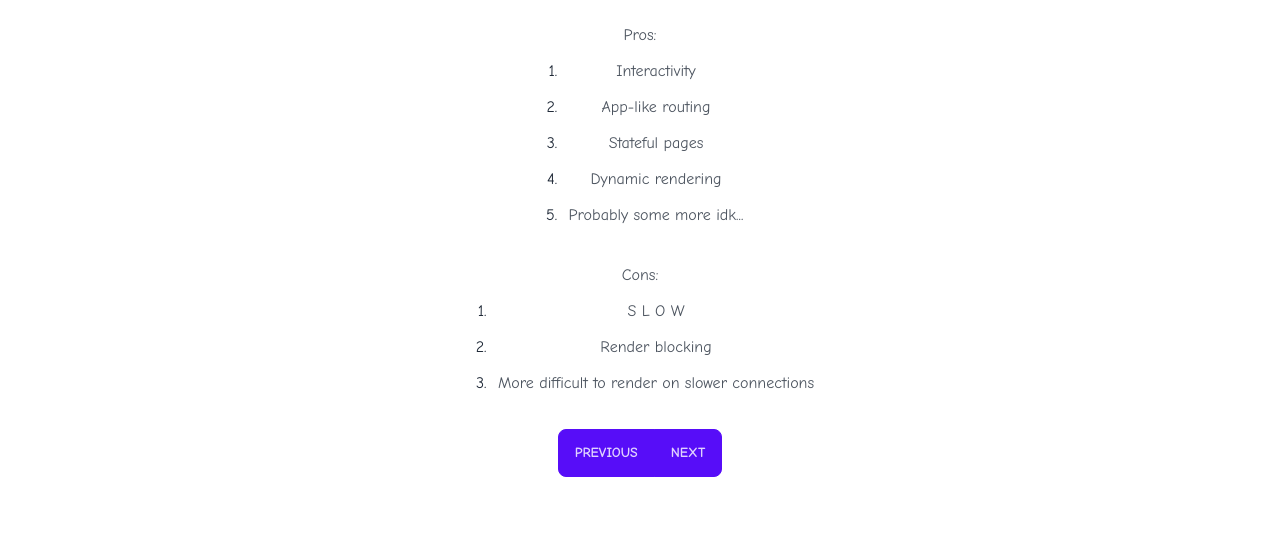
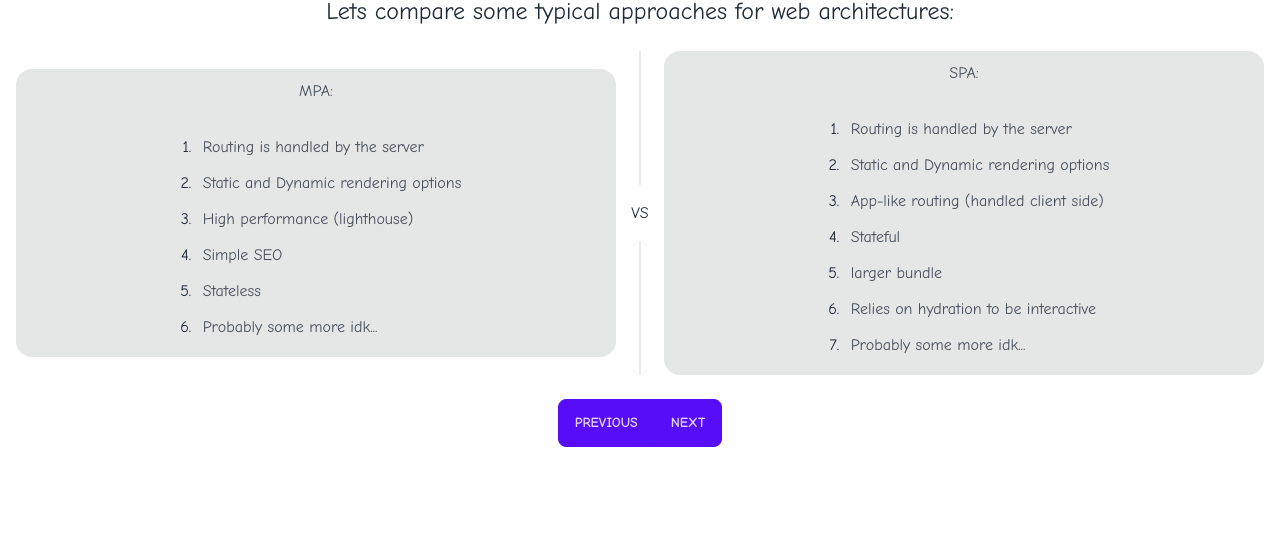
Before and after one commit to atridadl/devedmonton-july-2023, an Astro site: page /1 in a window 1280 px wide. Shown: the part 253-800 px from the top of the page. Built offline with nearby package versions, Linux system fonts and the light colour scheme; Astro itself is replaced by a stand-in of ours.

Commit message:
Content updates

```diff
--- a/src/pages/1.astro
+++ b/src/pages/1.astro
@@ -6,27 +6,39 @@ import BaseLayout from "../layouts/BaseLayout.astro";
 	<BaseLayout title="?????">
 		<h1 class="text-6xl font-bold text-secondary">B-but why?</h1>
 		<h2 class="text-2xl">
-			Well... lets do some pros and con of Javascript in webpages:
+			Lets compare some typical approaches for web architectures:
 		</h2>
 
-		<div class="prose">
-			Pros:
-			<ol class="">
-				<li>Interactivity</li>
-				<li>App-like routing</li>
-				<li>Stateful pages</li>
-				<li>Dynamic rendering</li>
-				<li>Probably some more idk...</li>
-			</ol>
-		</div>
+		<div class="flex flex-row items-center justify-center w-full mx-auto">
+			<div
+				class="flex-grow min-h-[100%] card bg-base-300 rounded-box place-items-center prose text-left p-2"
+			>
+				<div>MPA:</div>
+				<ol>
+					<li>Routing is handled by the server</li>
+					<li>Static and Dynamic rendering options</li>
+					<li>High performance (lighthouse)</li>
+					<li>Simple SEO</li>
+					<li>Stateless</li>
+					<li>Probably some more idk...</li>
+				</ol>
+			</div>
+			<div class="divider divider-horizontal">VS</div>
+			<div
+				class="grid flex-grow min-h-[100%] card bg-base-300 rounded-box place-items-center prose text-left p-2"
+			>
+				<div>SPA:</div>
 
-		<div class="prose">
-			Cons:
-			<ol class="">
-				<li>S L O W</li>
-				<li>Render blocking</li>
-				<li>More difficult to render on slower connections</li>
-			</ol>
+				<ol>
+					<li>Routing is handled by the server</li>
+					<li>Static and Dynamic rendering options</li>
+					<li>App-like routing (handled client side)</li>
+					<li>Stateful</li>
+					<li>larger bundle</li>
+					<li>Relies on hydration to be interactive</li>
+					<li>Probably some more idk...</li>
+				</ol>
+			</div>
 		</div>
 	</BaseLayout>
 </html>
--- a/src/pages/2.astro
+++ b/src/pages/2.astro
@@ -5,7 +5,7 @@ import BaseLayout from "../layouts/BaseLayout.astro";
 ---
 
 <html lang="en">
-	<BaseLayout title="🤫">
+	<BaseLayout title="🚀">
 		<h1 class="text-6xl font-bold text-secondary">Enter Astro!</h1>
 		<h2 class="text-2xl">
 			Astro is a framework that uses the <span class="text-secondary"
@@ -16,7 +16,7 @@ import BaseLayout from "../layouts/BaseLayout.astro";
 			By default, the server renders HTML, and sends just that back to the
 			client. Any interactivity requires you to <span
 				class="text-secondary">opt in</span
-			>.
+			>. These sections where you opt in are called interactive islands.
 		</h3>
 
 		<p>
--- a/src/pages/404.astro
+++ b/src/pages/404.astro
@@ -3,7 +3,7 @@ import BaseLayout from "../layouts/BaseLayout.astro";
 ---
 
 <html lang="en">
-    <BaseLayout title="This is gonna be good...">
+    <BaseLayout title="">
         <h1 class="text-6xl font-bold">
             Oh... I guess we're done! Any questions?
         </h1>
--- a/src/pages/7.astro
+++ b/src/pages/7.astro
@@ -3,7 +3,7 @@ import BaseLayout from "../layouts/BaseLayout.astro";
 ---
 
 <html lang="en">
-	<BaseLayout title="This is gonna be good...">
+	<BaseLayout title="">
 		<h1 class="text-6xl font-bold">
 			Oh... I guess we're done! Any questions?
 		</h1>
```
